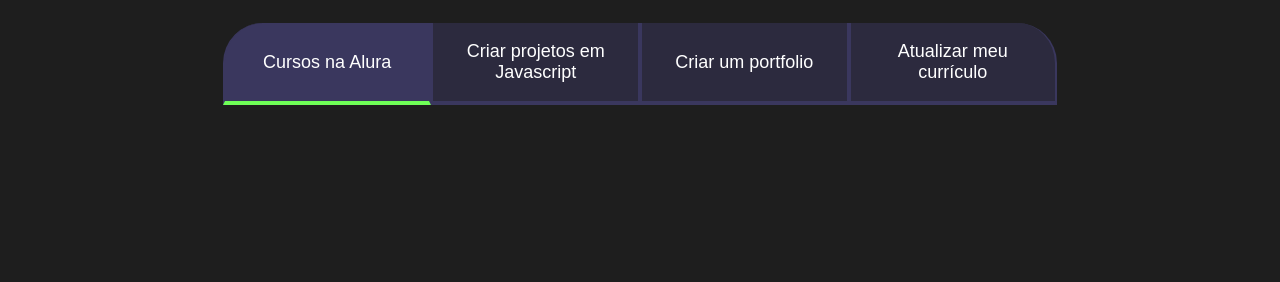
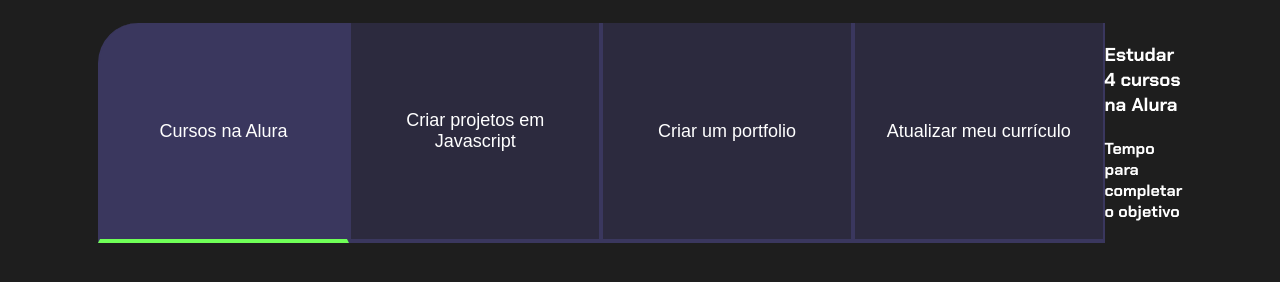
Before and after one commit to irisaguiar01/Prog2-3D, a plain HTML site: page index.html in a window 1280 px wide. Both pictures are taken after a click on the button "Cursos na Alura". Shown: the part 80-362 px from the top of the page. Drawn offline with Linux system fonts and the light colour scheme.

Commit message:
rtfuiojmvkç

```diff
--- a/index.html
+++ b/index.html
@@ -13,7 +13,22 @@
         <button class="botao">Criar projetos em Javascript</button>
         <button class="botao">Criar um portfolio</button>
         <button class="botao">Atualizar meu currículo</button>
- </div>
+        <div class="abas-textos">
+            <div class="abas-textos">
+                <div class="aba-conteudo">
+                    <h3 class="aba-conteudo-titulo-principal">Estudar 4 cursos na Alura</h3>
+                    <h4 class="aba-conteudo-titulo-secundario">Tempo para completar o objetivo</h4>
+                </div>
+            </div>
+
+
+        </div>
+
+
+
+
+
+    </div>
 </section>
 <link rel="stylesheet" href="style.css">
 <script src="main.js"></script>
--- a/main.js
+++ b/main.js
@@ -1,2 +1,12 @@
 const botoes = document.querySelectorAll(".botao");
-console.log(botoes)
+
+for(let i=0; i <  botoes.length;i++){
+    botoes[i].onclick = function (){
+
+        for(let j=0;j<botoes.length;j++){
+            botoes[j].classLit.remove("ativo");
+        }
+
+      botoes[i].classLit.add("ativo");
+    }
+}
```
